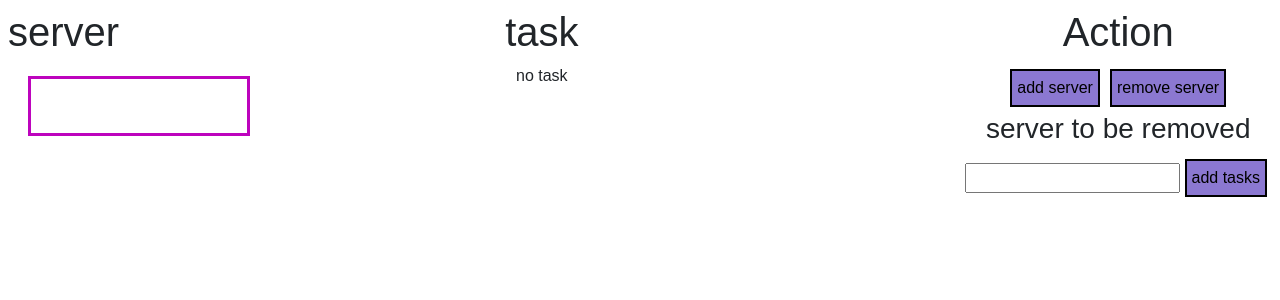
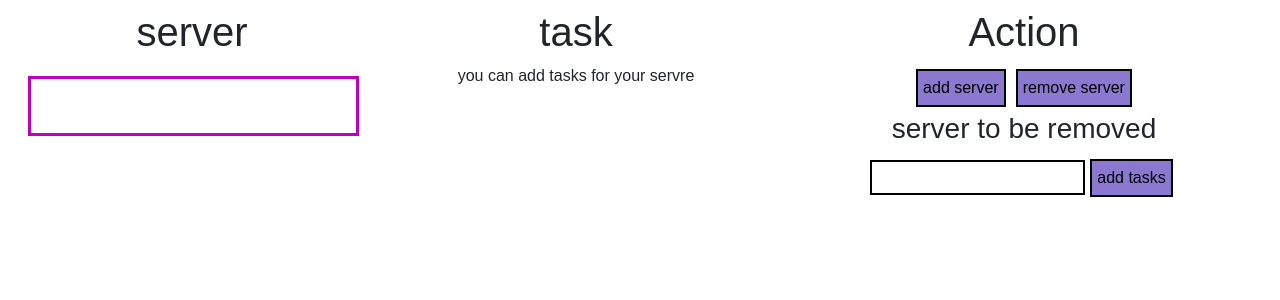
Before and after one commit to deekshithnb07/task-manager, a React (Create React App) app: page / in a window 1280 px wide. Shown: the top 300 px of the page. Built offline with nearby package versions, Linux system fonts and the light colour scheme.

Commit message:
supperated Addtask component

```diff
--- a/public/index.html
+++ b/public/index.html
@@ -22,14 +22,33 @@
       href="https://use.fontawesome.com/releases/v5.15.4/css/all.css"
     />
     <script src="https://ajax.googleapis.com/ajax/libs/jquery/3.6.0/jquery.min.js"></script>
+    <!--
+      Notice the use of %PUBLIC_URL% in the tags above.
+      It will be replaced with the URL of the `public` folder during the build.
+      Only files inside the `public` folder can be referenced from the HTML.
 
-    <title>task-manager</title>
+      Unlike "/favicon.ico" or "favicon.ico", "%PUBLIC_URL%/favicon.ico" will
+      work correctly both with client-side routing and a non-root public URL.
+      Learn how to configure a non-root public URL by running `npm run build`.
+    -->
+    <title>task sheduler</title>
   </head>
+</html>
 
   <body>
     <noscript>
       You need to enable JavaScript to run this app.
     </noscript>
     <div id="root"></div>
+    <!--
+      This HTML file is a template.
+      If you open it directly in the browser, you will see an empty page.
+
+      You can add webfonts, meta tags, or analytics to this file.
+      The build step will place the bundled scripts into the <body> tag.
+
+      To begin the development, run `npm start` or `yarn start`.
+      To create a production bundle, use `npm run build` or `yarn build`.
+    -->
   </body>
 </html>
--- a/src/components/action.jsx
+++ b/src/components/action.jsx
@@ -1,12 +1,27 @@
 import React, { useState } from "react";
 export default Action;
 
-function Action() {
-  const [countServer, setCountServer] = useState(0);
-
+function Action(props) {
   return (
-    <div>
+    <div className="p-2" id="action">
       <h1>Action</h1>
+      <button className="bt" onClick={props.addserver}>
+        add server
+      </button>
+      <button className="bt" onClick={props.removeServer}>
+        remove server
+      </button>
+      <h3>server to be removed </h3>
+      <input
+        className="tsk"
+        type="number"
+        value={props.task}
+        onChange={props.handleTask}
+        min="1"
+      />
+      <button className="bt" onClick={props.addTask}>
+        add tasks
+      </button>
     </div>
   );
 }
--- a/src/components/home.jsx
+++ b/src/components/home.jsx
@@ -1,7 +1,7 @@
 import React from "react";
 import Server from "./servers";
-import Task from "./task";
-import Action from "./action";
+// import Task from "./task";
+// import Action from "./action";
 export default Home;
 
 function Home() {
--- /dev/null
+++ b/src/components/otherComp.jsx
@@ -0,0 +1,26 @@
+import React from "react";
+export { AddServer, AddTask };
+
+function AddServer() {
+  return (
+    <div className="complete-task">
+      <span></span>
+    </div>
+  );
+}
+
+function AddTask(props) {
+  return (
+    <div className="d-flex justify-content-between text-center" id="add-task">
+      <p className="p-2">waiting...</p>
+      <i
+        className="fas fa-trash-alt p-2"
+        onClick={() => {
+          console.log(props.k + " task deleted");
+          props.arr.splice(props.k, 1);
+          props.set = props.arr;
+        }}
+      />
+    </div>
+  );
+}
--- a/src/components/servers.jsx
+++ b/src/components/servers.jsx
@@ -1,24 +1,45 @@
 import React, { useEffect, useState } from "react";
+import Action from "./action";
+import { AddServer, AddTask } from "./otherComp";
 export default Server;
 
 function Server() {
   const [countServer, setCountServer] = useState(0);
   const [task, setTask] = useState("");
-  const [serverCount, setServerCount] = useState([<AddServer />]);
+  const [serverCount, setServerCount] = useState([
+    { server: <AddServer />, task: false }
+  ]);
   const [taskCount, setTaskCount] = useState([]);
-  const [isEmpty, setEmpty] = useState(false);
+  const [isEmpty, setEmpty] = useState(true);
 
+  //on changing task number
   const handleTask = (e) => {
     const a = e.target.value;
     setTask(a);
+    setTaskCount(taskCount);
     console.log(a);
   };
 
+  //effecting on servercount
+  function eff() {
+    let a = serverCount.length;
+    setCountServer(a + 1);
+    console.log(countServer);
+  }
+
+  //useeffect hook
+  useEffect(() => {
+    console.log("changed");
+    eff();
+  }, []);
+
+  // on adding tasks
   const addTask = (e) => {
     const n = task;
     console.log(n);
     for (let i = 0; i < n; i++) {
-      taskCount.push(<AddTask />);
+      let k = taskCount.length;
+      taskCount.push(<AddTask k={k} arr={taskCount} set={setTaskCount} />);
     }
     console.log(taskCount);
     if (taskCount.length === 0) {
@@ -28,22 +49,24 @@ function Server() {
     }
     console.log(isEmpty);
     setTask("");
-    setTaskCount(taskCount);
   };
 
-  const deleteTask = () => {
-    console.log("delete");
-  };
-
+  // on adding server
   function addserver(e) {
-    serverCount.push(<AddServer act={deleteTask} />);
-    setCountServer(serverCount);
+    serverCount.push({
+      server: <AddServer />,
+      task: false
+    });
+    setServerCount(serverCount);
+    eff();
     console.log(serverCount);
   }
 
+  // on deleting server
   function removeServer(e) {
-    setCountServer(`${serverCount.pop()}`);
-    // serverCount.pop();
+    serverCount.pop();
+    setServerCount(serverCount);
+    eff();
     console.log(serverCount);
   }
 
@@ -53,58 +76,35 @@ function Server() {
       <div id="server" className="p-2">
         <h1>server</h1>
         {serverCount.length === 0
-          ? serverCount.push(<AddServer />)
+          ? serverCount.push({
+              server: <AddServer />,
+              task: false
+            })
           : serverCount.map((data, i) => {
-              return data;
+              return data.server;
             })}
       </div>
+
       {/* tasks */}
       <div id="task" className="p-2">
         <h1>task</h1>
         {taskCount.length === 0 ? (
-          <p>no task</p>
+          <p>you can add tasks for your servre</p>
         ) : (
           taskCount.map((data, i) => {
-            return (
-              <div id="add-task" className="d-flex flex-row" key={i}>
-                {data}
-                <i
-                  className="fas fa-trash-alt p-2"
-                  onClick={() => {
-                    console.log(i + " task deleted");
-                    taskCount.splice(i, 1);
-                  }}
-                />
-              </div>
-            );
+            return <div className="d-flex flex-row">{data}</div>;
           })
         )}
       </div>
+
       {/* action */}
-      <div className="p-2">
-        <h1>Action</h1>
-        <button onClick={addserver}>add server</button>
-        <button onClick={removeServer}>remove server</button>
-        <h3>server to be removed {countServer.length}</h3>
-        <input type="number" value={task} onChange={handleTask} />
-        <button onClick={addTask}>add tasks</button>
-      </div>
+      <Action
+        addserver={addserver}
+        removeServer={removeServer}
+        task={task}
+        handleTask={handleTask}
+        addTask={addTask}
+      />
     </div>
   );
 }
-
-function AddServer() {
-  return (
-    <div className="complete-task">
-      <span></span>
-    </div>
-  );
-}
-
-function AddTask() {
-  return (
-    <div className="d-flex flex-row" id="ad-ta">
-      <p className="p-2">waiting...</p>
-    </div>
-  );
-}
--- a/src/components/task.jsx
+++ /dev/null
@@ -1,10 +0,0 @@
-import React from "react";
-export default Task;
-
-function Task() {
-  return (
-    <div>
-      <h1>task</h1>
-    </div>
-  );
-}
--- a/src/styles.css
+++ b/src/styles.css
@@ -2,30 +2,52 @@
   font-family: sans-serif;
   text-align: center;
 }
+
+/* server bar */
 .complete-task {
   margin: 20px;
   height: 60px;
-  width: 200%;
+  width: 90%;
   border: solid #bd04bd 3px;
 }
 
+/* all the display content */
 #servers {
   width: 100%;
 }
 
+#server {
+  width: 30%;
+  height: 100%;
+}
+
+#task {
+  width: 30%;
+  height: 100%;
+}
+
+#action {
+  width: 40%;
+  height: 100%;
+}
+
+/* Addtask comp */
 #add-task {
   color: black;
   border: solid 2px blue;
-  width: 100%;
-  margin: auto;
+  width: 80%;
+  margin-top: 10px;
   display: inline-block;
 }
 
-#ad-ta {
-  margin-top: 5px;
+/* input number */
+.tsk {
+  border: solid black 2px;
+  height: 35px;
 }
 
-button {
+/* button */
+.bt {
   border-style: none;
   border: solid black 2px;
   margin: 5px;
```
